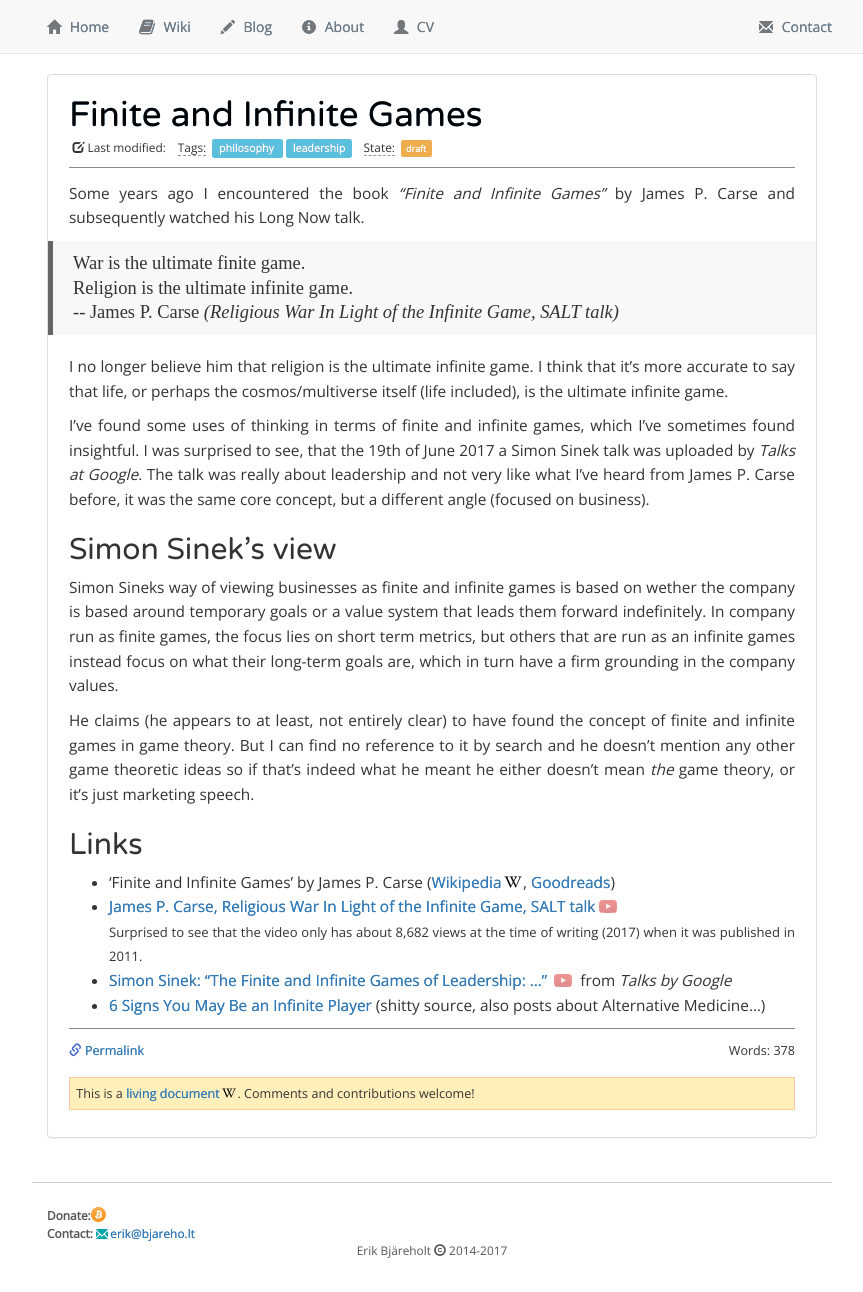
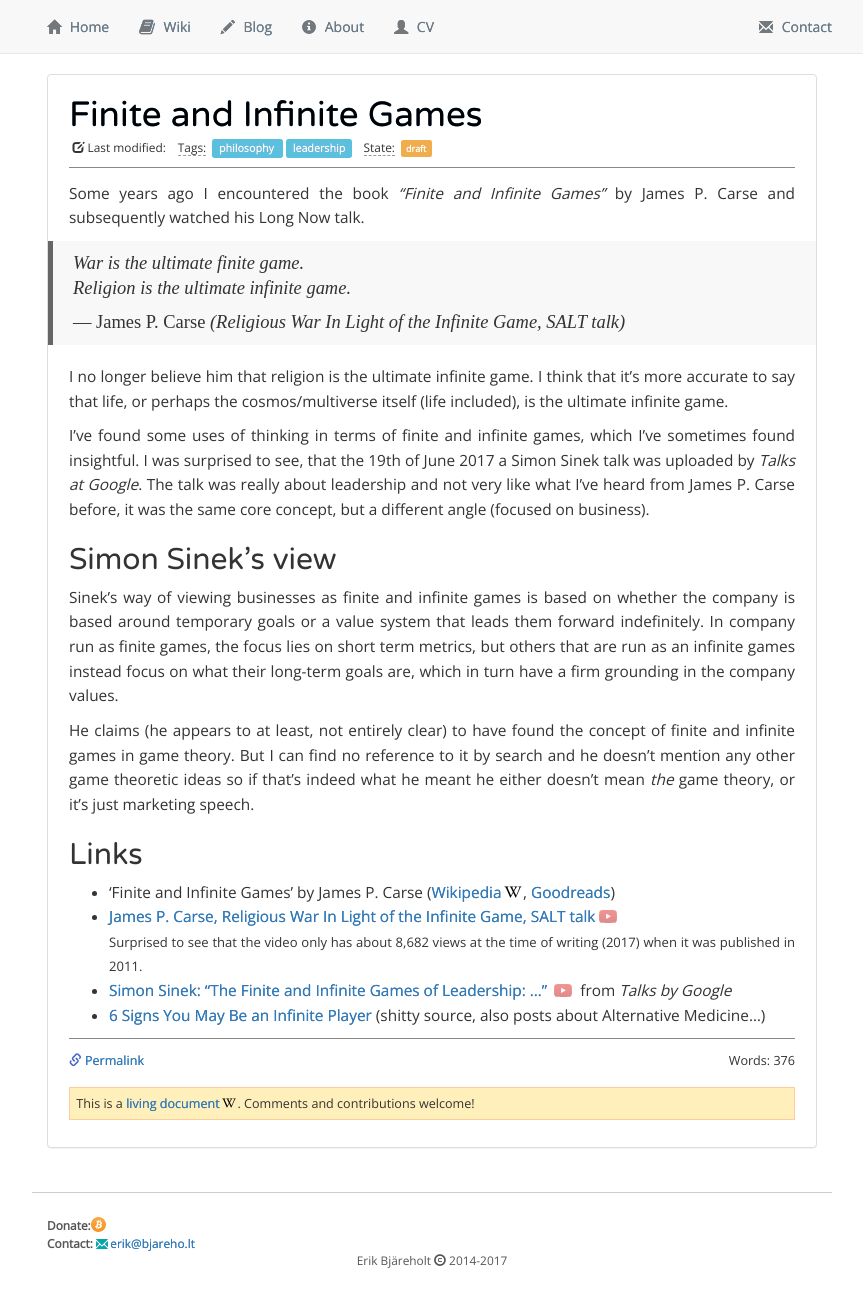
Before and after one commit to ErikBjare/ErikBjare.github.io, a Jekyll site: the page built from _wiki/finite-and-infinite-games.md, in a window 1280 px wide. Shown: the whole page, without its empty margins (208-1071 px from the left). Built offline with Jekyll 4.4.1, drawn with Linux system fonts in a browser that asks for light colours; nearby versions of some CDN libraries; comment, search, counter and statistics services are not loaded.

Commit message:
minor stuff

```diff
--- a/_wiki/finite-and-infinite-games.md
+++ b/_wiki/finite-and-infinite-games.md
@@ -2,7 +2,7 @@
 title:  "Finite and Infinite Games"
 author: "Erik Bjäreholt"
 description: ""
-conficence: low
+confidence: low
 state: draft
 tags: philosophy leadership
 ---
@@ -10,8 +10,9 @@
 Some years ago I encountered the book *"Finite and Infinite Games"* by James P. Carse and subsequently watched his Long Now talk.
 
 > War is the ultimate finite game.<br>
-> Religion is the ultimate infinite game.<br>
->  \-- James P. Carse *(Religious War In Light of the Infinite Game, SALT talk)*
+> Religion is the ultimate infinite game.
+>
+>  — James P. Carse *(Religious War In Light of the Infinite Game, SALT talk)*
 
 I no longer believe him that religion is the ultimate infinite game. I think that it's more accurate to say that life, or perhaps the cosmos/multiverse itself (life included), is the ultimate infinite game.
 
@@ -19,7 +20,7 @@
 
 ## Simon Sinek's view
 
-Simon Sineks way of viewing businesses as finite and infinite games is based on wether the company is based around temporary goals or a value system that leads them forward indefinitely. In company run as finite games, the focus lies on short term metrics, but others that are run as an infinite games instead focus on what their long-term goals are, which in turn have a firm grounding in the company values.
+Sinek's way of viewing businesses as finite and infinite games is based on whether the company is based around temporary goals or a value system that leads them forward indefinitely. In company run as finite games, the focus lies on short term metrics, but others that are run as an infinite games instead focus on what their long-term goals are, which in turn have a firm grounding in the company values.
 
 He claims (he appears to at least, not entirely clear) to have found the concept of finite and infinite games in game theory. But I can find no reference to it by search and he doesn't mention any other game theoretic ideas so if that's indeed what he meant he either doesn't mean *the* game theory, or it's just marketing speech.
 
```
Also changed, not shown: _wiki/_story-of-my-life.md (renamed from wiki/story-of-my-life.md, +1 -1 lines).
